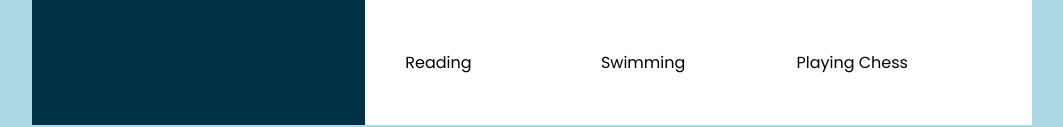
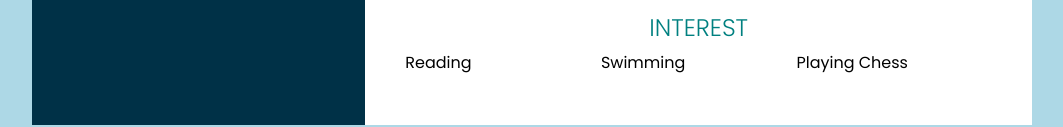
Before and after one commit to VolodymyrIpatenko/My-CV, a plain HTML site: page index.html in a window 1280 px wide. Shown: the part 1099-1226 px from the top of the page, without its empty margins (108-1171 px from the left). Drawn offline with Linux system fonts and the light colour scheme.

Commit message:
Update main.css

```diff
--- a/main.css
+++ b/main.css
@@ -195,6 +195,11 @@ h6{        font-size: 1rem;
 	align-items: center;
 
 }
+.interest h2{
+	  text-transform: uppercase;
+	font-weight: 300;
+	color:teal;
+}
 .interest ul{
 	display:grid;
 	grid-template-columns:repeat(3,1fr);
```
